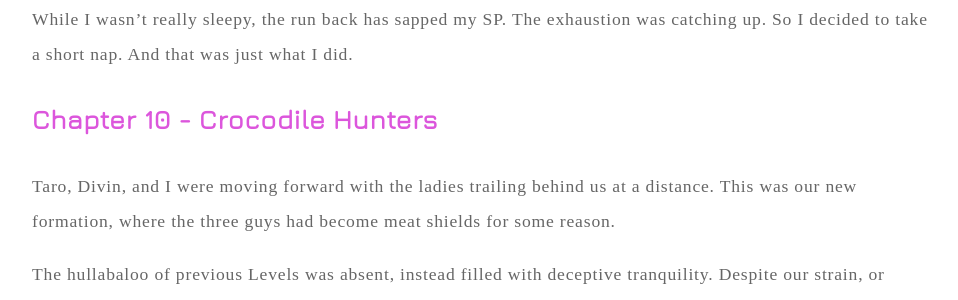
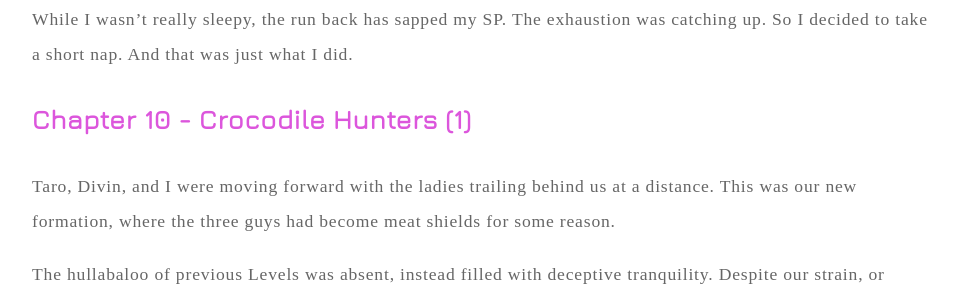
Before and after one commit to EMPAT94/empat94.github.io, a Jekyll site: the page built from _gs/tutorial.md, in a window 1280 px wide and 900 px high, scrolled down 37521 px. Shown: the part 156-456 px from the top of the window, without its empty margins (160-1118 px from the left). Built offline with Jekyll 4.4.1, drawn with Linux system fonts in a browser that asks for light colours; some web fonts are replaced; comment, search, counter and statistics services are not loaded; some of the changed text lies outside the part shown.

```diff
--- a/_gs/tutorial.md
+++ b/_gs/tutorial.md
@@ -686,7 +686,7 @@
 
 While I wasn't really sleepy, the run back has sapped my SP. The exhaustion was catching up. So I decided to take a short nap. And that was just what I did.
 
-## Chapter 10 - Crocodile Hunters
+## Chapter 10 - Crocodile Hunters (1)
 
 
 Taro, Divin, and I were moving forward with the ladies trailing behind us at a distance. This was our new formation, where the three guys had become meat shields for some reason.
```
Also changed, not shown: other parts of _gs/tutorial.md (+2 -0 lines).
